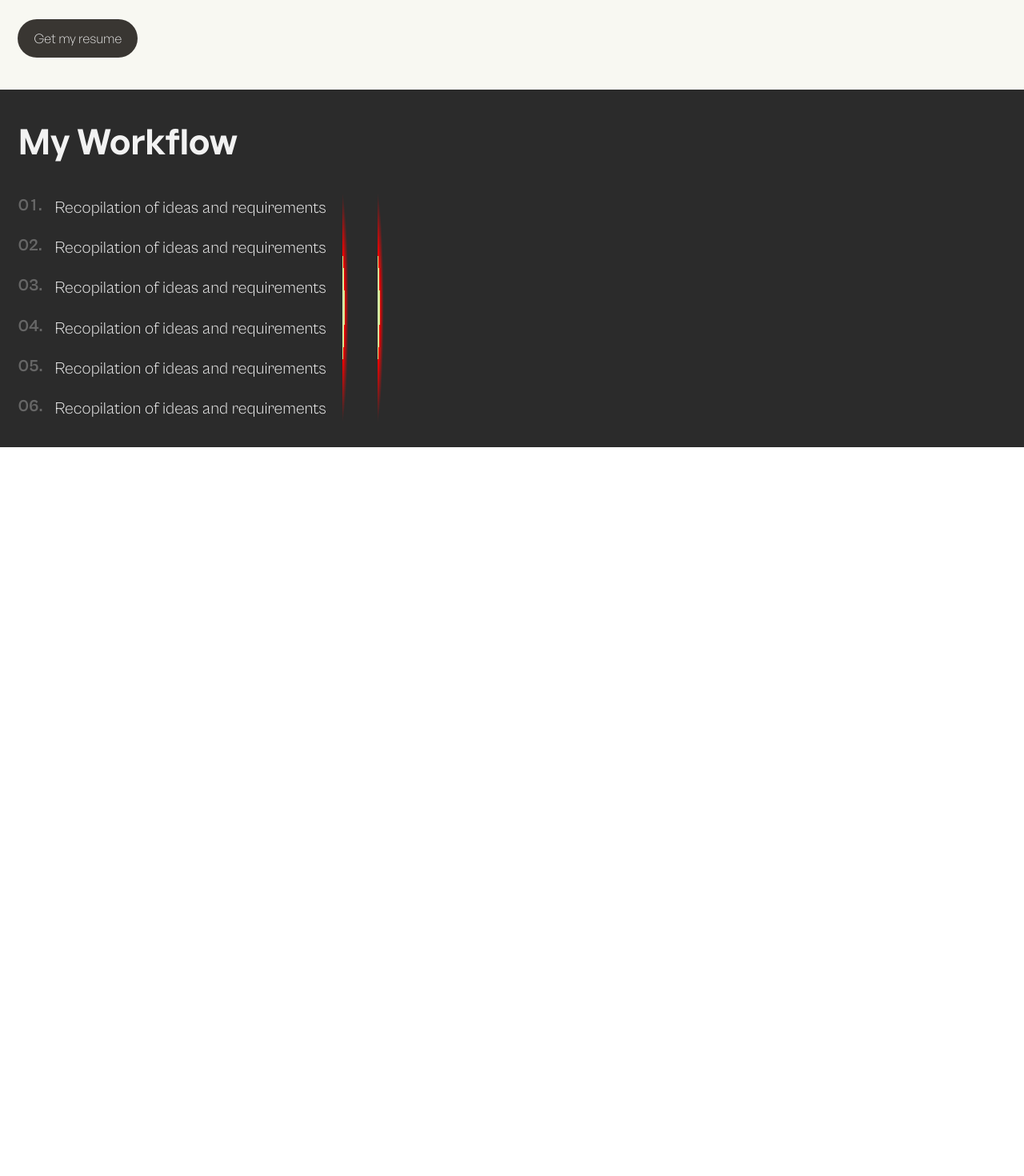
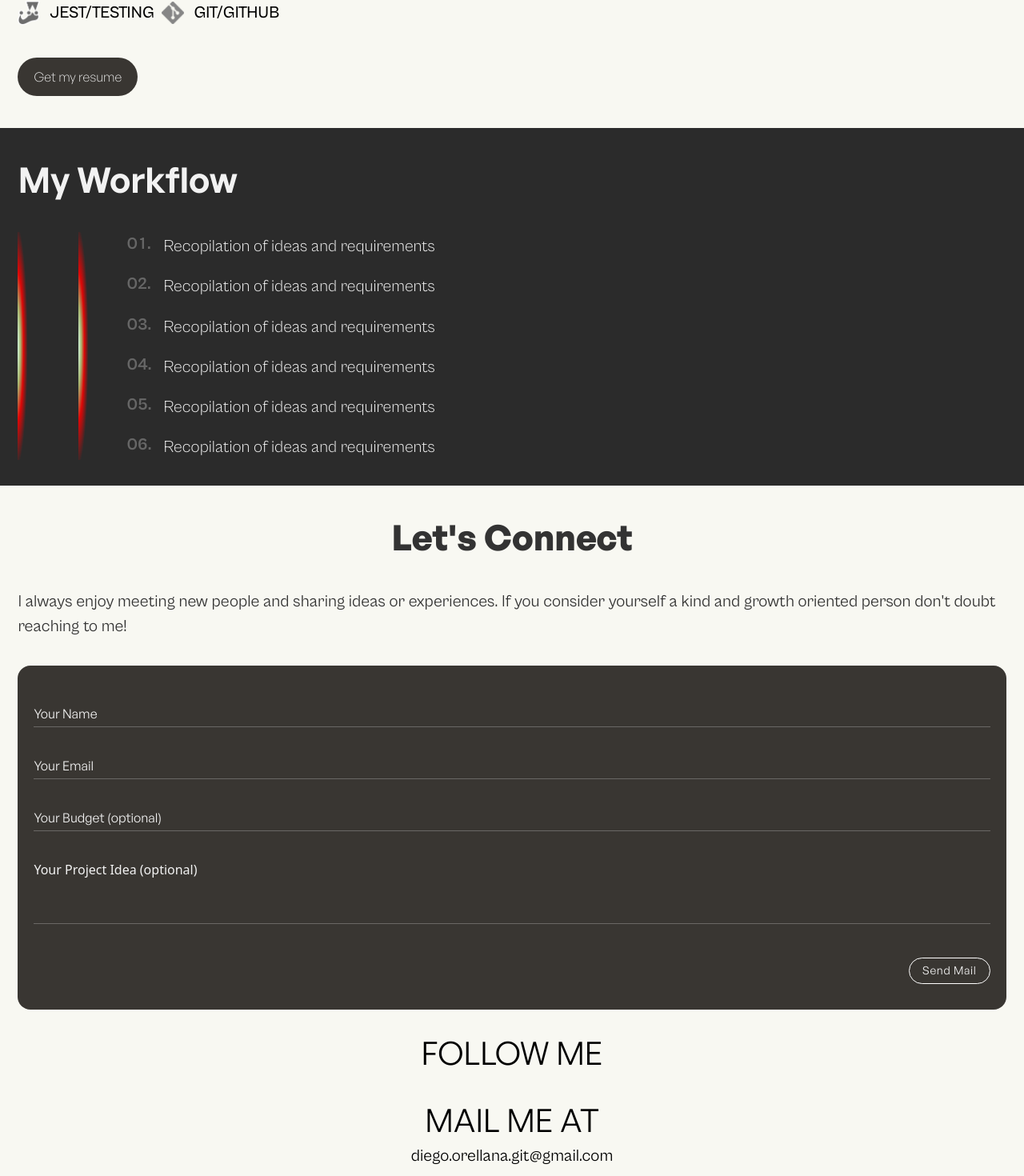
Before and after one commit to Diego-Orellana-u/portfolio-v2, a React (Vite) app: page / in a window 1280 px wide. Shown: the part 4577-6047 px from the top of the page at 80% size. Before the commit the page ends 5136 px from the top, so only its background shows below. Built offline with nearby package versions, Linux system fonts and the light colour scheme.

Commit message:
finished 320px-360px implementation

```diff
--- a/src/App.jsx
+++ b/src/App.jsx
@@ -1,4 +1,5 @@
 import AboutMe from './components/AboutMe';
+import Contact from './components/Contact';
 import Hero from './components/Hero';
 import Projects from './components/Projects';
 import Workflow from './components/Workflow';
@@ -12,6 +13,7 @@ export default function App() {
       <Projects />
       <AboutMe />
       <Workflow />
+      <Contact />
     </div>
   );
 }
--- /dev/null
+++ b/src/components/Contact.jsx
@@ -0,0 +1,81 @@
+export default function Contact() {
+  return (
+    <section className="px-[1.4rem] py-8">
+      <div>
+        <h2 className="text-black-body-font text-heading-3 font-bold pb-[2rem] text-center">
+          Let&apos;s Connect
+        </h2>
+        <p className="text-body-1 text-black-body-font pb-8">
+          I always enjoy meeting new people and sharing ideas or experiences. If
+          you consider yourself a kind and growth oriented person don&apos;t
+          doubt reaching to me!
+        </p>
+      </div>
+      <div className="bg-buttons-bg px-5 pt-12 pb-8 rounded-2xl text-white-body-font">
+        <form className="flex flex-col gap-9" autoComplete="off">
+          <div>
+            <label htmlFor="name" hidden>
+              Your Name
+            </label>
+            <input
+              type="text"
+              id="name"
+              className="pb-1 border-b-[1px] focus:outline-none border-primary-lines/30 bg-transparent  placeholder:text-white-body-font w-full"
+              placeholder="Your Name"
+            />
+          </div>
+
+          <div>
+            <label htmlFor="email" hidden>
+              Your Email
+            </label>
+            <input
+              type="text"
+              id="email"
+              className="pb-1 border-b-[1px] focus:outline-none border-primary-lines/30 bg-transparent placeholder:text-white-body-font w-full"
+              placeholder="Your Email"
+            />
+          </div>
+
+          <div>
+            <label htmlFor="budget" hidden>
+              Your Budget
+            </label>
+            <input
+              type="text"
+              id="budget"
+              className="pb-1 border-b-[1px] focus:outline-none border-primary-lines/30 bg-transparent placeholder:text-white-body-font w-full"
+              placeholder="Your Budget (optional)"
+            />
+          </div>
+
+          <div>
+            <label htmlFor="project" hidden>
+              Your Project Idea
+            </label>
+            <textarea
+              type="text"
+              id="project"
+              className="resize-none h-20 focus:outline-none border-b-[1px] border-primary-lines/30 bg-transparent placeholder:text-white-body-font w-full"
+              placeholder="Your Project Idea (optional)"
+            />
+          </div>
+          <button className="border border-white w-fit px-4 py-[0.35rem] rounded-3xl text-sm tracking-[0.04rem] self-end">
+            Send Mail
+          </button>
+        </form>
+      </div>
+      <div>
+        <div className="my-6">
+          <h3 className="text-center text-heading-4">FOLLOW ME</h3>
+        </div>
+        <div>
+          <h3 className="text-center text-heading-4">MAIL ME AT</h3>
+          <span className="block text-center text-body-1">
+            diego.orellana.git@gmail.com
+          </span>
+        </div>
+      </div>
+    </section>
+  );
+}
--- a/src/components/Hero.jsx
+++ b/src/components/Hero.jsx
@@ -12,7 +12,7 @@ export default function Hero() {
         <img
           src={logo}
           alt="hero logo of Factorial"
-          className="w-[260px] h-[88px] ml-[3rem]"
+          className="w-[260px] h-[88px] ml-[1rem] min-[345px]:ml-[3rem]"
         />
         <h1 className="text-body-1 font-normal text-center mt-[5px]">
           SOFTWARE DEVELOPMENT \\
--- a/src/components/SkillRow.jsx
+++ b/src/components/SkillRow.jsx
@@ -1,18 +1,18 @@
 export default function SkillRow({ logo1, logo2, name1, name2 }) {
   return (
     <div className="flex font-medium">
-      <div className="flex items-center w-[180px] gap-3">
+      <div className="flex items-center w-[150px] min-[350px]:w-[180px] gap-3">
         {logo1 && (
           <img src={logo1} className="w-[28px]" alt={`Logo of ${name1}`} />
         )}
-        <span>{name1}</span>
+        <span className="text-body-2 min-[350px]:text-body-1">{name1}</span>
       </div>
 
       <div className="flex items-center gap-3">
         {logo2 && (
           <img src={logo2} className="w-[28px]" alt={`Logo of ${name2}`} />
         )}
-        <span>{name2}</span>
+        <span className="text-body-2 min-[360px]:text-body-1">{name2}</span>
       </div>
     </div>
   );
--- a/src/components/Workflow.jsx
+++ b/src/components/Workflow.jsx
@@ -1,10 +1,16 @@
 export default function Workflow() {
   return (
-    <section className="bg-black-bg py-[2rem] px-[1.4rem]">
+    <section className="bg-black-bg py-8 px-[1.4rem]">
       <h2 className="text-heading-3 font-semibold text-white-body-font pb-[2rem]">
         My Workflow
       </h2>
       <div className="flex">
+        <div className="w-5 mr-14">
+          <div className="w-18px h-full radial"></div>
+        </div>
+        <div className="w-5 mr-10">
+          <div className="w-18px h-full radial"></div>
+        </div>
         <div className="text-white-body-font flex flex-col gap-4 mr-5">
           <div className="flex items-start">
             <span className="font-bold text-[1.3rem] text-big-nums tracking-[0.12em] w-[34px]">
@@ -60,12 +66,6 @@ export default function Workflow() {
             </p>
           </div>
         </div>
-        <div className="w-5 mr-6">
-          <div className="w-18px h-full radial"></div>
-        </div>
-        <div className="w-5">
-          <div className="w-18px h-full radial"></div>
-        </div>
       </div>
     </section>
   );
--- a/src/index.css
+++ b/src/index.css
@@ -53,7 +53,9 @@
   h1,
   h2,
   h3,
-  h4 {
+  h4,
+  input,
+  button {
     @apply font-general;
   }
 
@@ -77,10 +79,10 @@
 
 .radial {
   background: radial-gradient(
-    50% 50% at -15%,
+    65% 50% at -6%,
     #d6ffee 5%,
-    #d5e987 57%,
-    #ff0000 24%,
+    #d5e987bd 37%,
+    #ff0000d9 66%,
     rgba(24, 24, 24, 0) 106%
   );
 }
```
